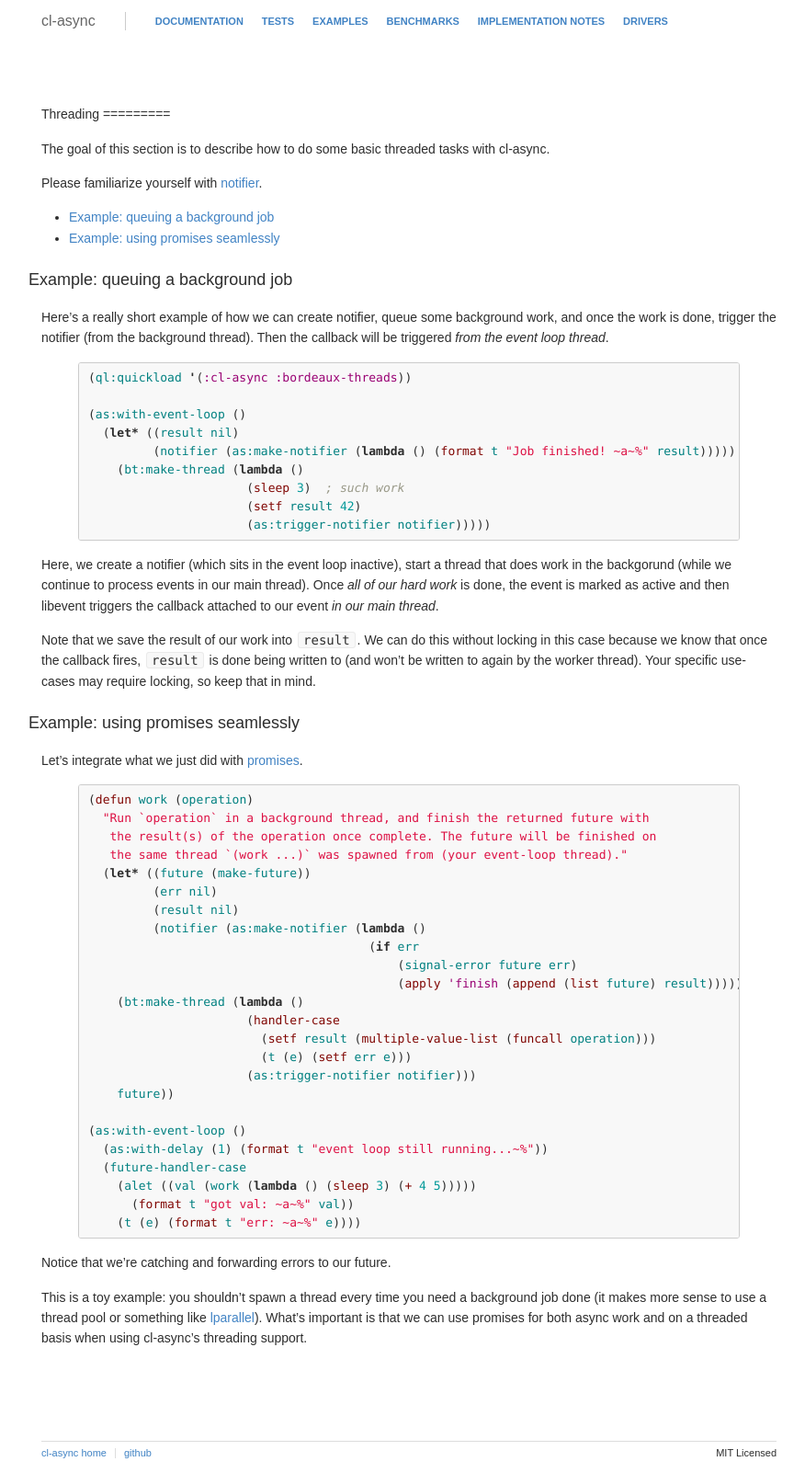
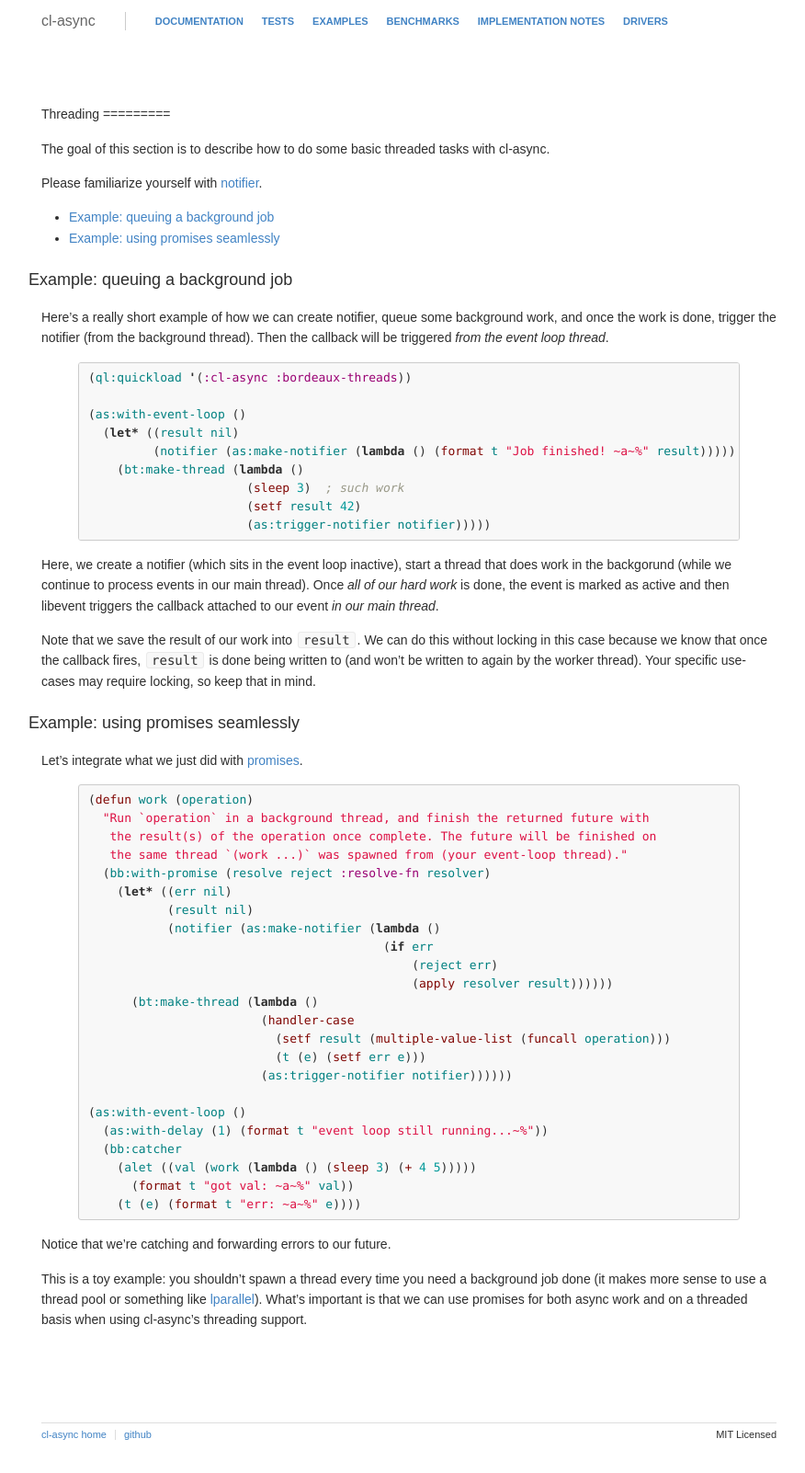
Before and after one commit to orthecreedence/cl-async, a Jekyll site: the page built from threading.md, in a window 1280 px wide. Shown: the whole page at 92% size, without its empty margins (195-1071 px from the left). Built offline with Jekyll 4.4.1, drawn with Linux system fonts in a browser that asks for light colours; Markdown is read by kramdown in place of the engine named in the settings.

Commit message:
updating threading with new blackbird api

```diff
--- a/threading.md
+++ b/threading.md
@@ -54,23 +54,22 @@ Let's integrate what we just did with [promises](http://orthecreedence.github.io
   "Run `operation` in a background thread, and finish the returned future with
    the result(s) of the operation once complete. The future will be finished on
    the same thread `(work ...)` was spawned from (your event-loop thread)."
-  (let* ((future (make-future))
-         (err nil)
-         (result nil)
-         (notifier (as:make-notifier (lambda ()
-                                       (if err
-                                           (signal-error future err)
-                                           (apply 'finish (append (list future) result)))))))
-    (bt:make-thread (lambda ()
-                      (handler-case
-                        (setf result (multiple-value-list (funcall operation)))
-                        (t (e) (setf err e)))
-                      (as:trigger-notifier notifier)))
-    future))
+  (bb:with-promise (resolve reject :resolve-fn resolver)
+    (let* ((err nil)
+           (result nil)
+           (notifier (as:make-notifier (lambda ()
+                                         (if err
+                                             (reject err)
+                                             (apply resolver result))))))
+      (bt:make-thread (lambda ()
+                        (handler-case
+                          (setf result (multiple-value-list (funcall operation)))
+                          (t (e) (setf err e)))
+                        (as:trigger-notifier notifier))))))
 
 (as:with-event-loop ()
   (as:with-delay (1) (format t "event loop still running...~%"))
-  (future-handler-case
+  (bb:catcher
     (alet ((val (work (lambda () (sleep 3) (+ 4 5)))))
       (format t "got val: ~a~%" val))
     (t (e) (format t "err: ~a~%" e))))
```
